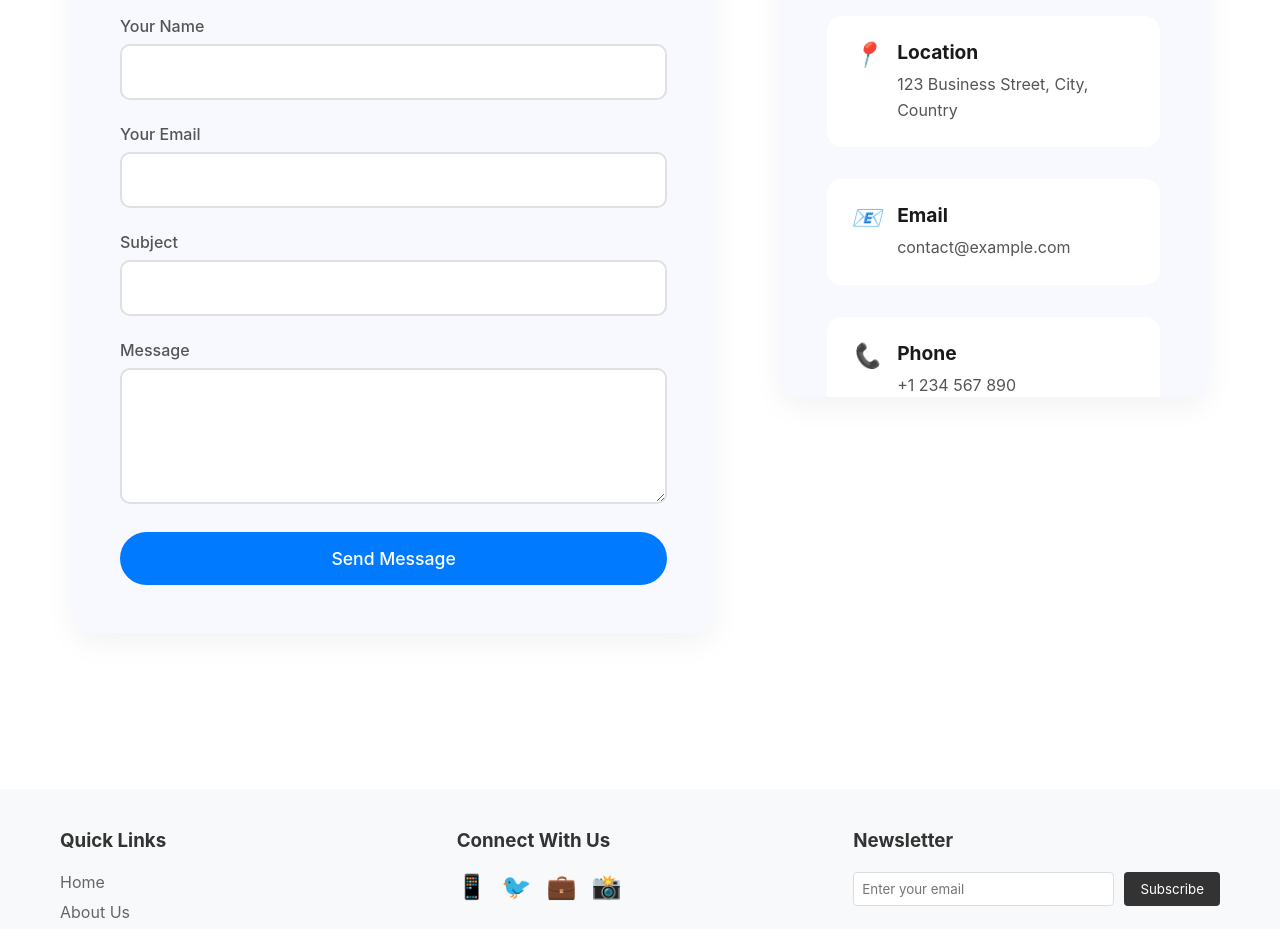
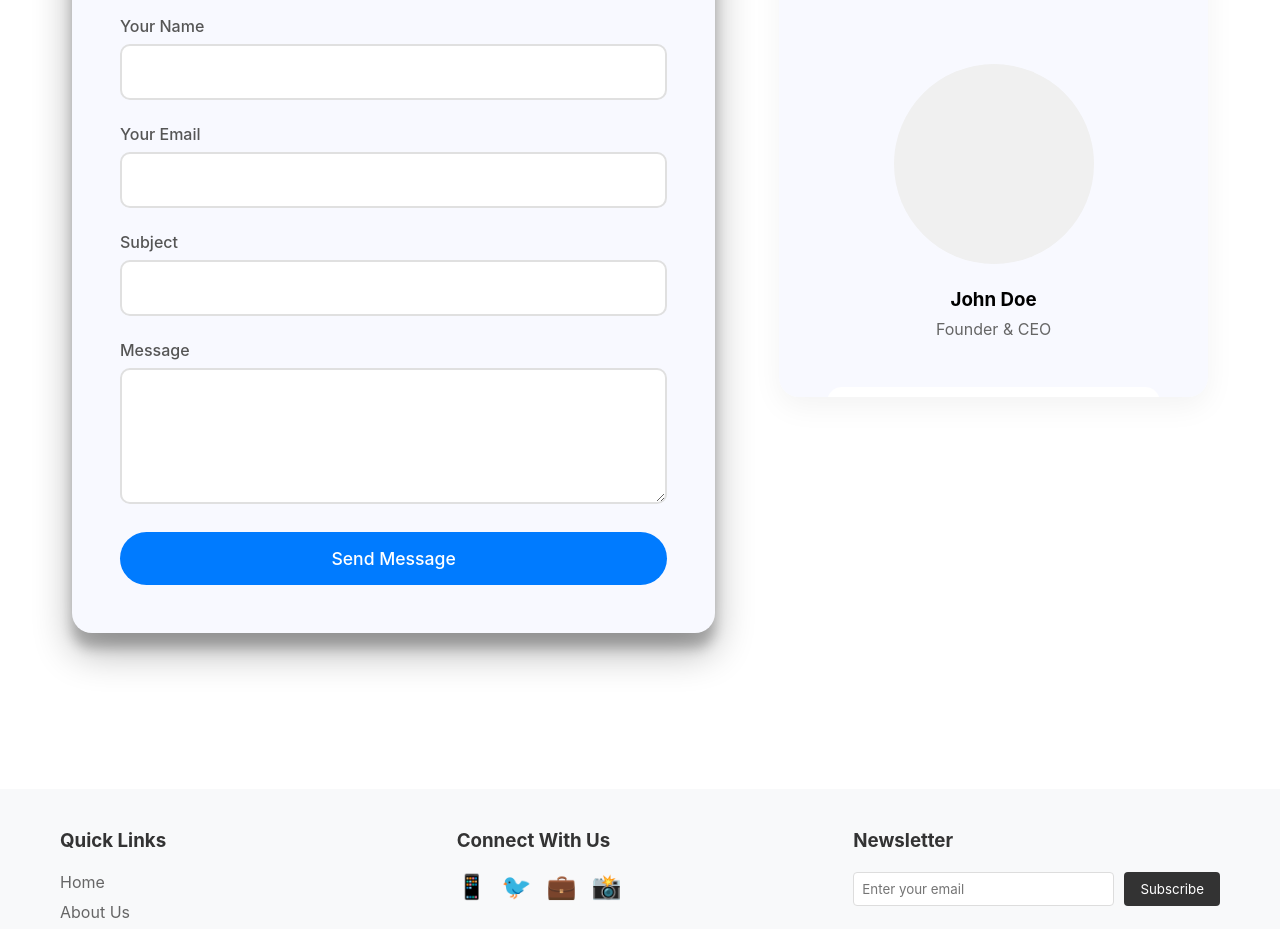
Before and after one commit to THARINDU-JAT/simple-App, a plain HTML site: page simpleApp/contact.html in a window 1280 px wide. Shown: the part 519-1448 px from the top of the page. Drawn offline with Linux system fonts and the light colour scheme.

Commit message:
add team section and enhance contact form styling

```diff
--- a/simpleApp/contact.html
+++ b/simpleApp/contact.html
@@ -229,6 +229,14 @@
             text-align: center;
         }
 
+        .officer-image {
+            width: 100%;
+            max-width: 300px;
+            border-radius: 15px;
+            margin-bottom: 1.5rem;
+            box-shadow: 0 10px 20px rgba(0, 0, 0, 0.1);
+        }
+
         @media (max-width: 1024px) {
             .contact-grid {
                 grid-template-columns: 1fr;
@@ -262,6 +270,42 @@
                 padding: 2rem;
             }
         }
+        .shadow-main {
+    box-shadow: rgba(0, 0, 0, 0.3) 0px 19px 38px, rgba(0, 0, 0, 0.22) 0px 15px 12px;
+}
+
+.team-section {
+    display: flex;
+    flex-wrap: wrap;
+    justify-content: center;
+    align-items: center;
+    padding: 3rem 0;
+    width: 100%;
+}
+
+.team-member {
+    text-align: center;
+    max-width: 300px;
+    margin: 0 auto;
+}
+
+.member-image {
+    width: 200px;
+
+    height: 200px;
+    border-radius: 50%;
+    background-color: #f0f0f0; /* Placeholder color */
+    margin: 0 auto 1.5rem;
+}
+
+.team-member h3 {
+    margin-bottom: 0.5rem;
+}
+
+.team-member p {
+    color: #666;
+}
+
     </style>
      <link rel="stylesheet" href="css/styles.css">
 </head>
@@ -284,7 +328,7 @@
 
     <main class="contact-content">
         <div class="contact-grid">
-            <div class="contact-form">
+            <div class="contact-form shadow-main">
                 <h2>Send us a Message</h2>
                 <form id="contactForm">
                     <div class="input-group">
@@ -311,6 +355,14 @@
             </div>
             <div class="contact-info">
                 <h2>Contact Information</h2>
+                <section class="team-section">
+                    <div class="team-member">
+                        <div class="member-image"></div>
+                        <h3>John Doe</h3>
+                        <p>Founder & CEO</p>
+                    </div>
+
+                </section>
                 <div class="info-item">
                     <i>📍</i>
                     <div>
@@ -322,14 +374,15 @@
                     <i>📧</i>
                     <div>
                         <h3>Email</h3>
-                        <p>contact@example.com</p>
+                        <p>oicthanamalwila@gmail.com</p>
+
                     </div>
                 </div>
                 <div class="info-item">
                     <i>📞</i>
                     <div>
                         <h3>Phone</h3>
-                        <p>+1 234 567 890</p>
+                        <p>070 258 7448</p>
                     </div>
                 </div>
                 <div class="info-item">
@@ -340,6 +393,9 @@
                     </div>
                 </div>
             </div>
+
+
+
         </div>
     </main>
 <!-- Added Footer -->
```
Also changed, not shown: simpleApp/img/9.jpeg (added).
